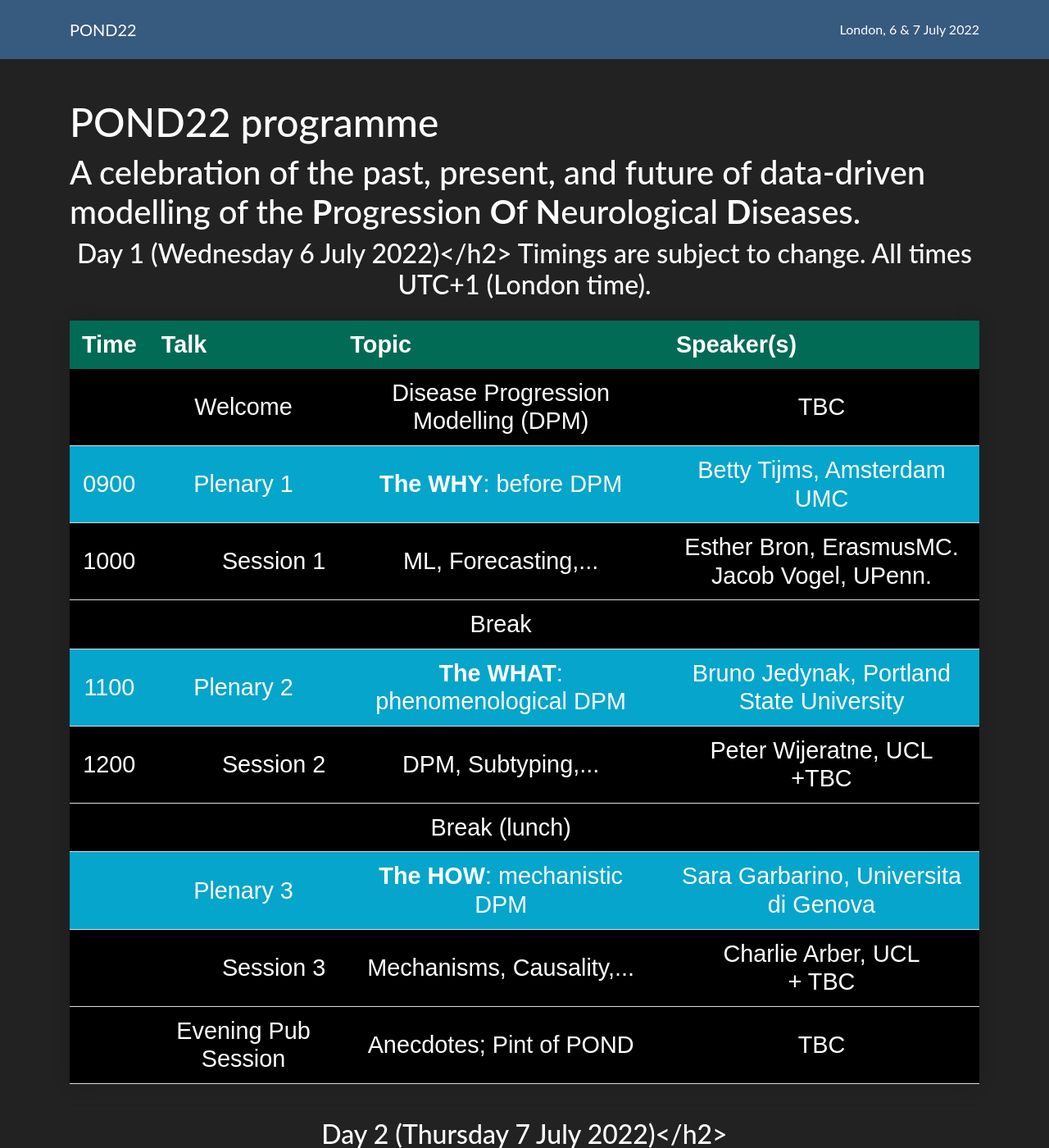
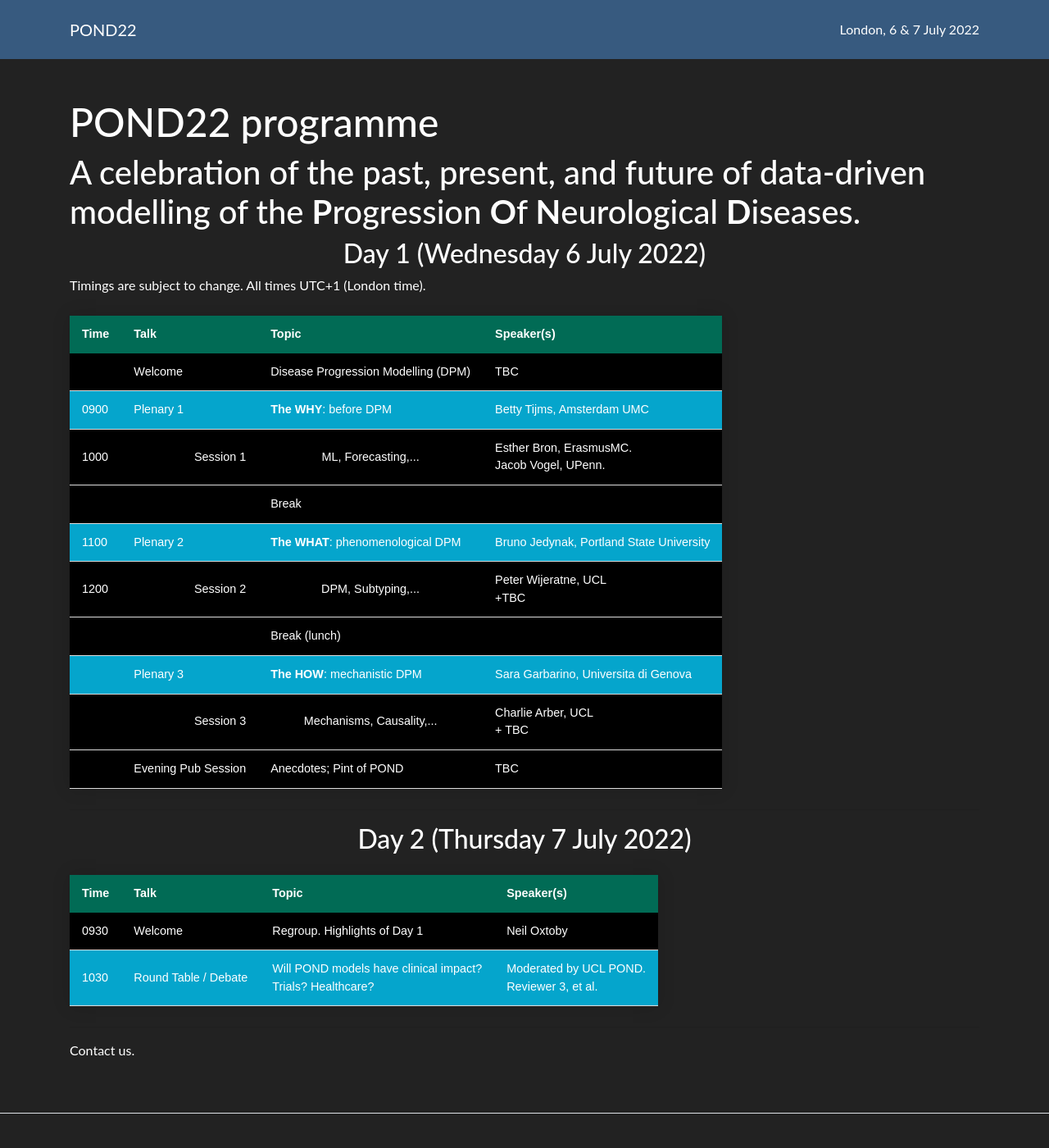
Before and after one commit to noxtoby/pond2022-bs4, a Jekyll site: the page built from programme.md, in a window 1280 px wide and 1400 px high. Shown: the whole window at 82% size. Built offline with Jekyll 4.4.1, drawn with Linux system fonts in a browser that asks for light colours; some of the changed text lies outside the part shown.

Commit message:
</h3> oops

```diff
--- a/programme.md
+++ b/programme.md
@@ -6,7 +6,7 @@
 ## A celebration of the past, present, and future of data-driven modelling of the **P**rogression **O**f **N**eurological **D**iseases.
 
 
-<h3 align="center">Day 1 (Wednesday 6 July 2022)</h2>
+<h3 align="center">Day 1 (Wednesday 6 July 2022)</h3>
 
 Timings are subject to change. All times UTC+1 (London time).
 
@@ -68,7 +68,7 @@
 
 <hr/>
 
-<h3 align="center">Day 2 (Thursday 7 July 2022)</h2>
+<h3 align="center">Day 2 (Thursday 7 July 2022)</h3>
 
 <table class="styled-table">
     <!-- <caption>Description</caption> -->
```
